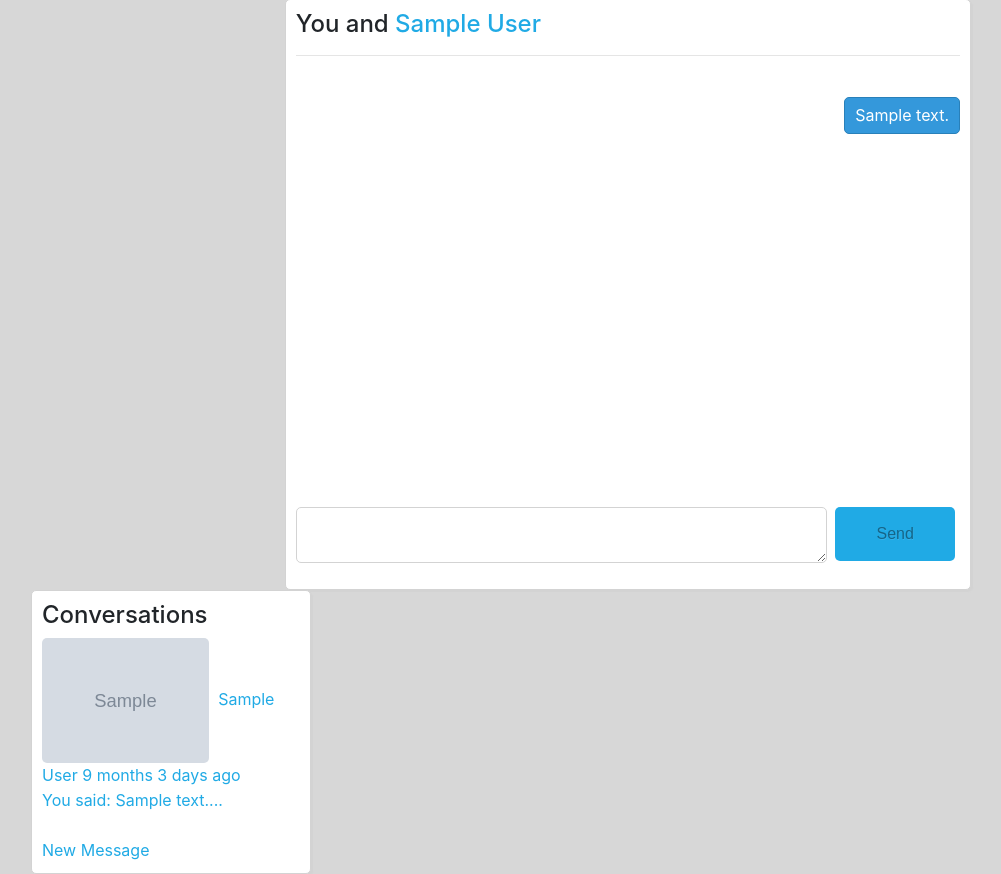
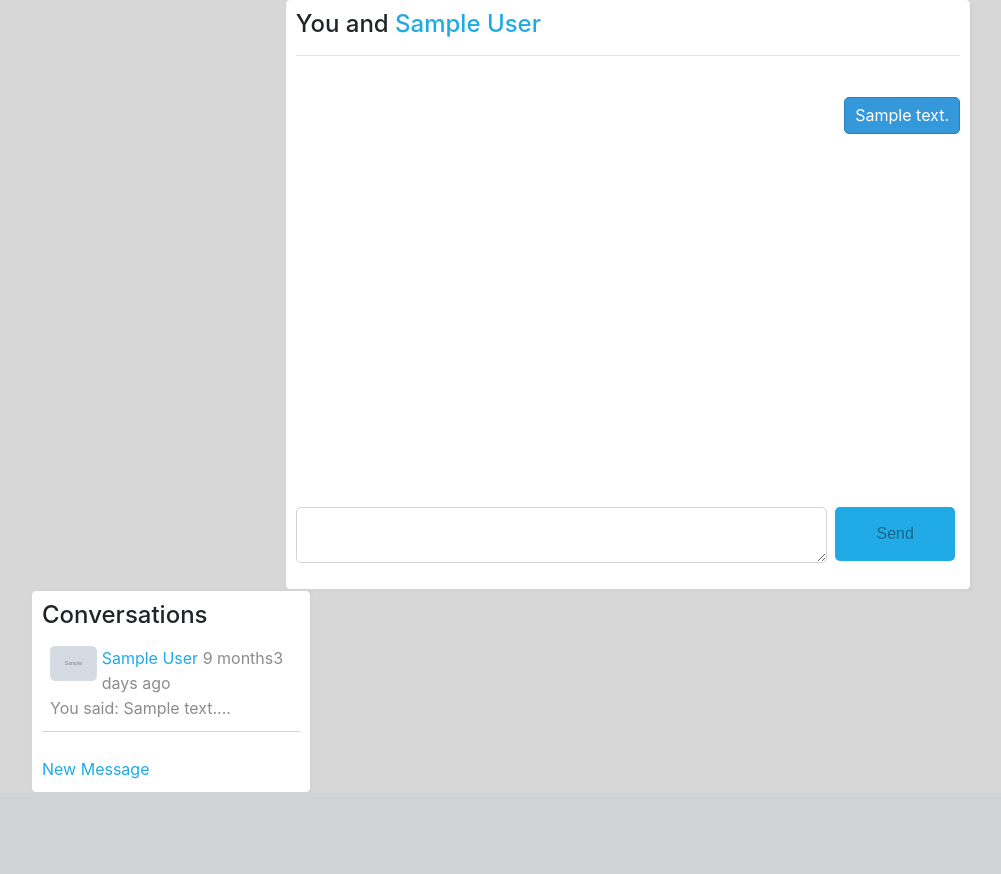
Before and after one commit to dominikpatryas/social-web, a PHP site: page /messages.php in a window 1280 px wide. Shown: the part 228-1102 px from the top of the page, without its empty margins (139-1140 px from the left). After the commit the page ends 1020 px from the top, so only its background shows below. Run offline with PHP 8.4, Linux system fonts and the light colour scheme; the visitor is signed in with stand-in values (Sample User, id 1); tables that the repository leaves empty or names only in its code hold one stand-in row (values such as "Sample post"); grey boxes marked "Sample" are stand-in pictures; some libraries are stand-ins or nearby versions; some web fonts are replaced.

Commit message:
style conversation list

```diff
--- a/assets/css/style.css
+++ b/assets/css/style.css
@@ -357,3 +357,26 @@ nav a:hover {
     overflow: scroll;
     margin-bottom: 10px;
 }
+
+.loaded_conversations {
+    max-height: 216px;
+    overflow: scroll;
+}
+
+.user_found_messages {
+    border-bottom: 1px solid #d3d3d3;
+    padding: 8px 8px 10px 8px;
+}
+
+.user_found_messages:hover {
+    background-color: #d3d3d3;
+}
+
+.user_found_messages img {
+    height: 35px;
+    float: left;
+}
+
+#grey {
+    color: #8c8c8c;
+}
--- a/includes/classes/Message.php
+++ b/includes/classes/Message.php
@@ -51,8 +51,7 @@ class Message {
     public function getLatestMessage($userLoggedIn, $user2) {
         $details_array = array();
 
-        $query = mysqli_query($this->con, "SELECT body, user_to,date FROM messages WHERE (user_to='$userLoggedIn' AND user_from='$user2')
-        OR (user_to='$user2' AND user_from='$userLoggedIn') ORDER BY id DESC" );
+        $query = mysqli_query($this->con, "SELECT body, user_to, date FROM messages WHERE (user_to='$userLoggedIn' AND user_from='$user2') OR (user_to='$user2' AND user_from='$userLoggedIn') ORDER BY id DESC LIMIT 1");
 
         $row = mysqli_fetch_array($query);
         $sent_by = ($row['user_to'] == $userLoggedIn) ? "They said: " : "You said: ";
@@ -81,10 +80,10 @@ class Message {
 
 
             if($interval->m == 1) {
-                $time_message = $interval->m . " month ". $days;
+                $time_message = $interval->m . " month". $days;
             }
             else {
-                $time_message = $interval->m . " months ". $days;
+                $time_message = $interval->m . " months". $days;
             }
 
         }
@@ -130,6 +129,7 @@ class Message {
 
     public function getConvos() {
         $userLoggedIn = $this->user_obj->getUsername();
+        $res ="";
         $result_string = "";
         $convos = array();
         $query = mysqli_query($this->con, "SELECT user_to, user_from FROM messages WHERE user_to='$userLoggedIn' OR user_from='$userLoggedIn'
@@ -146,13 +146,11 @@ class Message {
         foreach($convos as $username) {
             $user_found_obj = new User($this->con, $username);
             $lastest_message_details = $this->getLatestMessage($userLoggedIn, $username);
-        }
 
         $dots = (strlen($lastest_message_details[1] >= 12)) ? "..." : "";
         $split = str_split($lastest_message_details[1], 12);
         $split = $split[0] . $dots;
 
-        $res ="";
         $res .= "<a href='messages.php?u=$username'> <div class='user_found_messages'>
 			<img src='" . $user_found_obj->getProfilePic() . "' style='border-radius: 5px; margin-right: 5px;'>
 			" . $user_found_obj->getFirstAndLastName() . "
@@ -160,9 +158,16 @@ class Message {
 			<p id='grey' style='margin: 0;'>" . $lastest_message_details[0] . $split . " </p>
 			</div>
 			</a>";
+        }
 
         return $res;
     }
 
+
+
+
+
+
+
 }
 ?>
```
